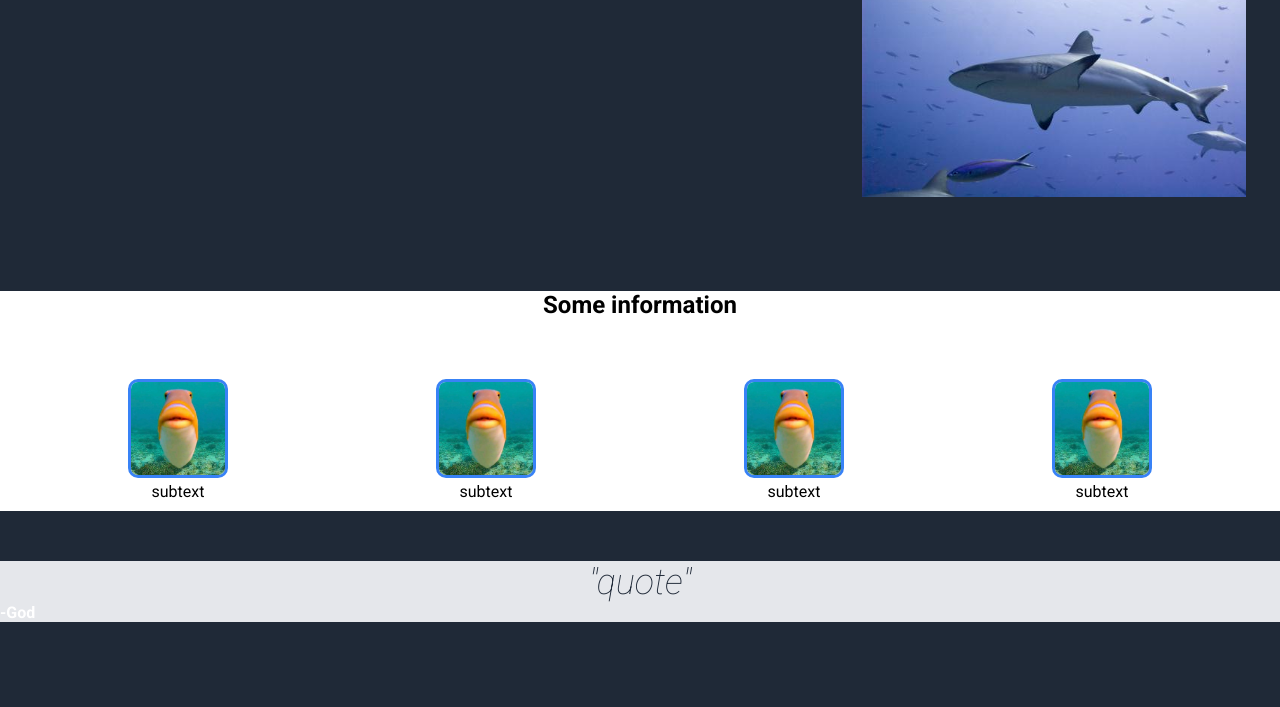
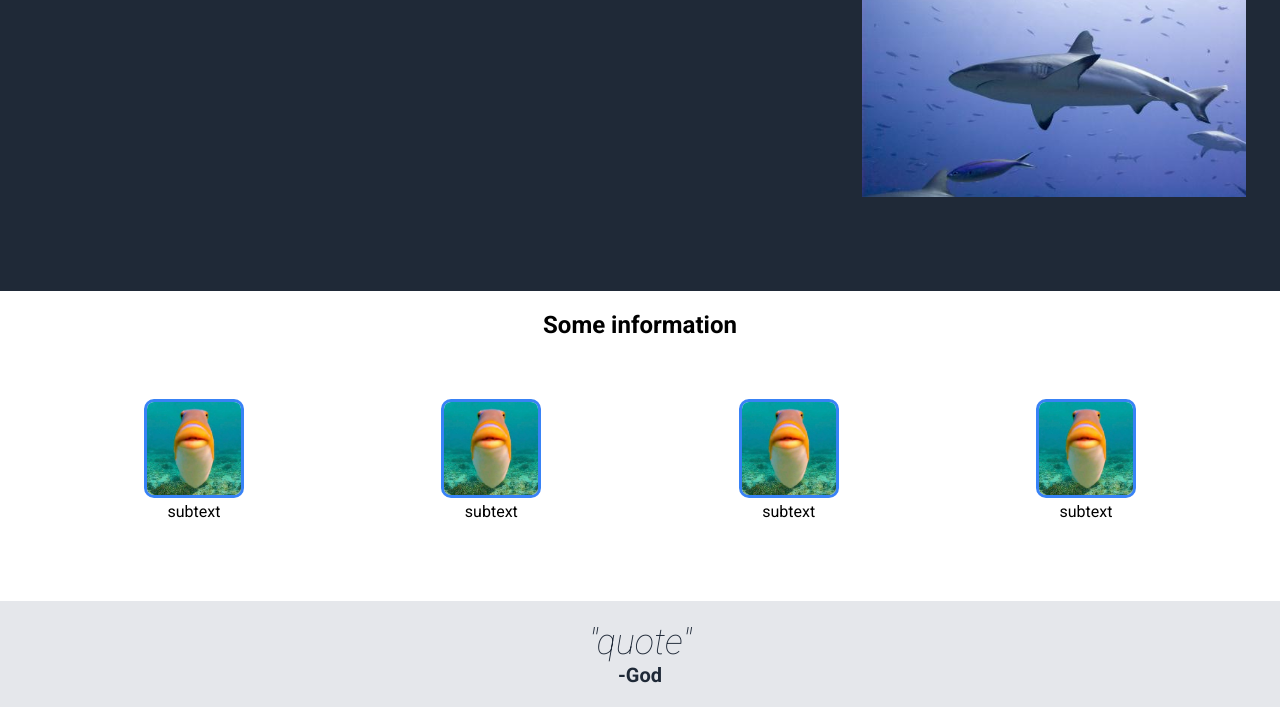
Before and after one commit to cyanryann/odin-landing, a plain HTML site: page index.html in a window 1280 px wide. Shown: the part 186-893 px from the top of the page. Before the commit the page ends 808 px from the top, so only its background shows below. Drawn offline with Linux system fonts and the light colour scheme.

Commit message:
adjusting image and adding quote

```diff
--- a/style.css
+++ b/style.css
@@ -19,6 +19,8 @@ header p {
 }
 body {
     background-color: #1F2937;
+    display:flex;
+    flex-direction: column;
 }
 h1 {
     font-size: 48px;
@@ -72,6 +74,7 @@ li {
 }
 .after-middle {
     background-color: white;
+    padding:20px;
 }
 .after-middle h2 {
     color: black;
@@ -79,6 +82,7 @@ li {
 }
 .quote {
     background-color: #e5e7eb;
+    padding:20px;
 }
 .quote p {
     color: #1f2937;
@@ -87,3 +91,11 @@ li {
     text-align: center;
     font-weight: lighter;
 }
+.quote h4 {
+    text-align: center;
+    color: #1f2937;
+    font-size: 20px;
+}
+.action {
+    background-color: white;
+}
```
